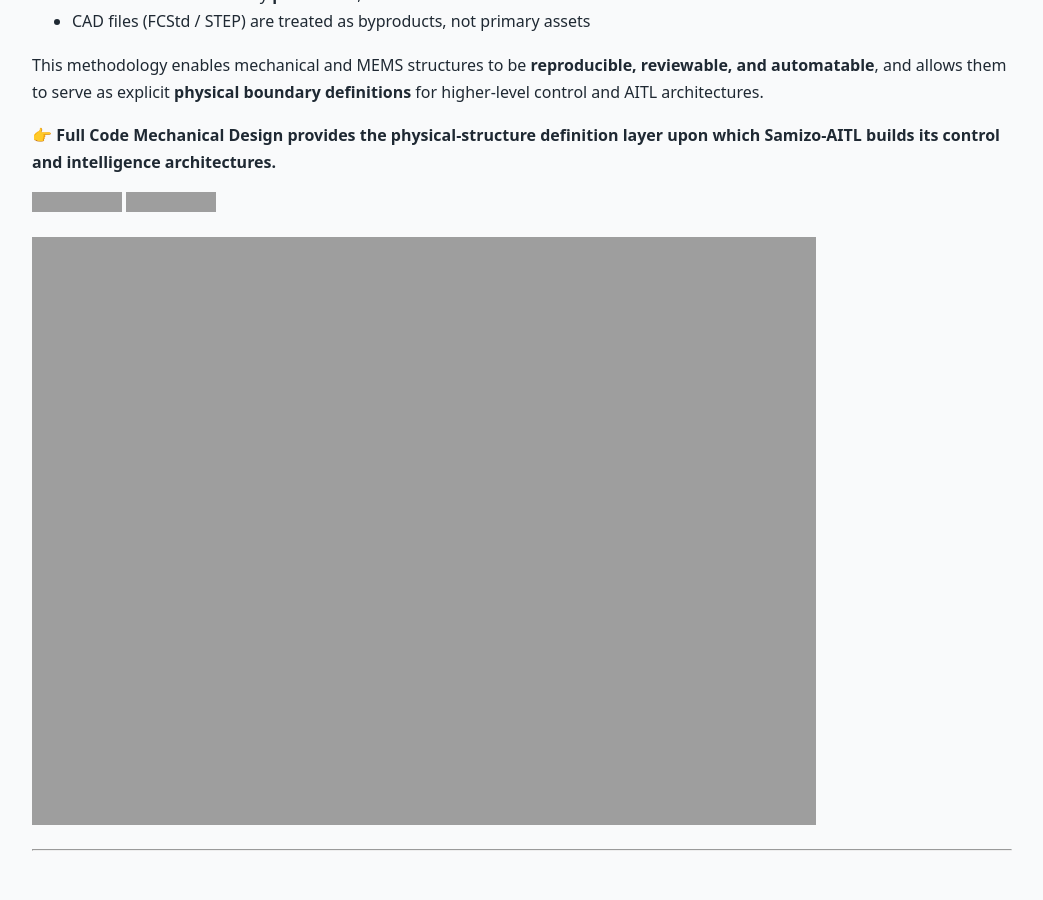
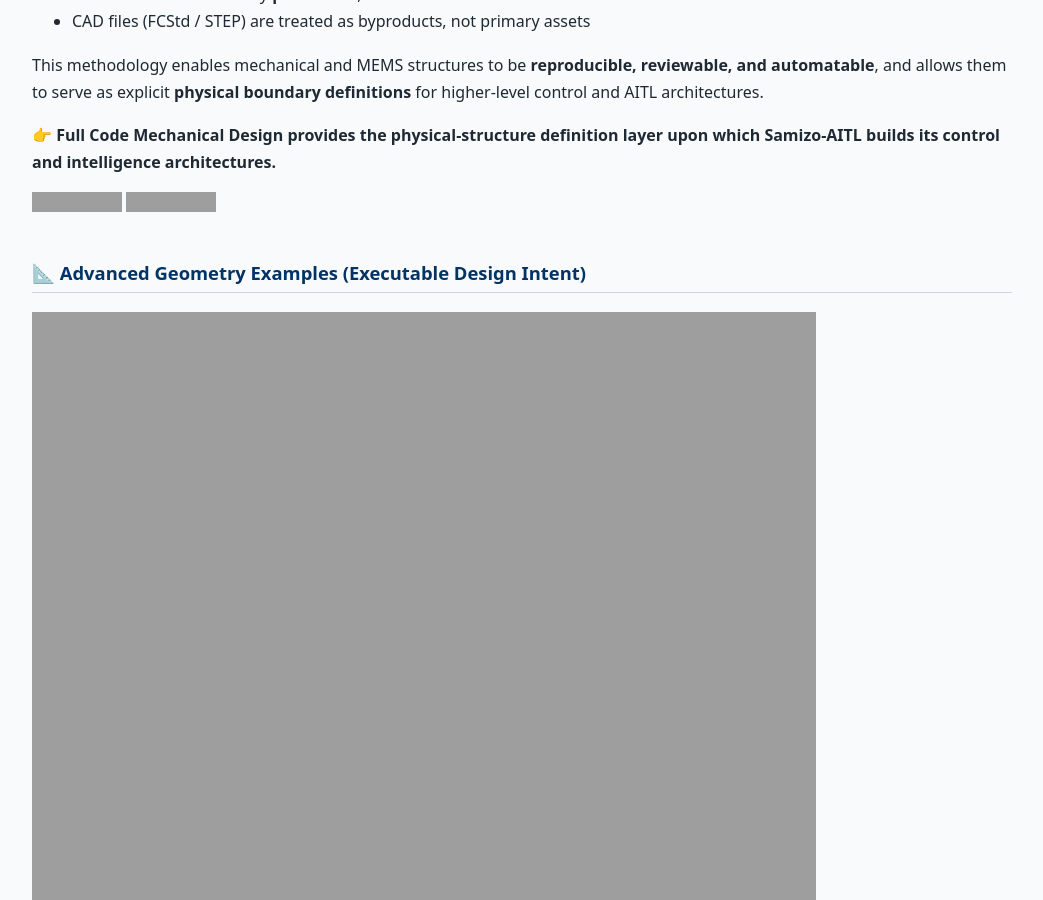
Before and after one commit to Samizo-AITL/Samizo-AITL.github.io, a Jekyll site: the page built from portal/en/index.md, in a window 1280 px wide and 900 px high, scrolled down 19428 px. Shown: the whole window, without its empty margins (118-1161 px from the left). Built offline with Jekyll 4.4.1, drawn with Linux system fonts in a browser that asks for light colours; grey boxes are pictures that could not be loaded.

Commit message:
Update index.md

```diff
--- a/portal/en/index.md
+++ b/portal/en/index.md
@@ -637,6 +637,8 @@ and intelligence architectures.**
 [![Site](https://img.shields.io/badge/View-Site-brightgreen?logo=github)](https://samizo-aitl.github.io/full-code-mechanical-design/)
 [![Repo](https://img.shields.io/badge/View-Repo-blue?logo=github)](https://github.com/Samizo-AITL/full-code-mechanical-design)
 
+### 📐 Advanced Geometry Examples (Executable Design Intent)
+
 <a href="http://samizo-aitl.github.io/full-code-mechanical-design/fig/03_loft_twist_solid.png" target="_blank">
   <img src="http://samizo-aitl.github.io/full-code-mechanical-design/fig/03_loft_twist_solid.png"
        alt="Twisted loft solid generated purely by Python code (FreeCAD)"
```
